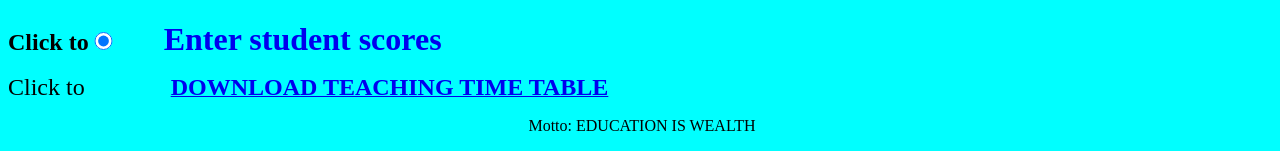
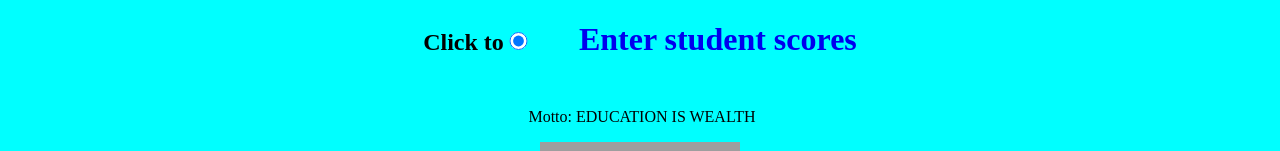
Before and after one commit to rwamucucuseedsecsch/rwamucucuseedsecsch.github.io, a plain HTML site: page onlineform.html in a window 1280 px wide. Shown: the part 1319-1470 px from the top of the page. Drawn offline with Linux system fonts and the light colour scheme; grey boxes are pictures that could not be loaded.

Commit message:
overwrite 2

```diff
--- a/onlineform.html
+++ b/onlineform.html
@@ -117,14 +117,11 @@ summaries. This modern system ensures data accuracy, saves valuable time for our
 educators, and provides the public and parents with transparent tracking of
 student performance. Thank you to our staff for driving innovation in our
 school!"</p>
-<p class="auto-style19"><strong><span class="auto-style18">Click to</span><span class="auto-style17"><input checked="checked" class="auto-style22" name="Radio2" style="height: 18px; width: 19px" type="radio" value="V1" />&nbsp;&nbsp;&nbsp;&nbsp;&nbsp; </span>
+<p class="auto-style5"><strong><span class="auto-style18">Click to</span><span class="auto-style17"><input checked="checked" class="auto-style22" name="Radio2" style="height: 18px; width: 19px" type="radio" value="V1" />&nbsp;&nbsp;&nbsp;&nbsp;&nbsp; </span>
 </strong>
 <a class="auto-style21" href="https://script.google.com/macros/s/AKfycbzFMJeEmJbYxKY5ls6NKAvvU8qKeWo9WFx5mgIUz7tM/dev">
 <span class="auto-style17"><strong>Enter student scores</strong></span></a></p>
-<p class="auto-style19"><span class="auto-style18">Click to&nbsp;&nbsp;&nbsp;&nbsp;&nbsp;&nbsp;&nbsp;&nbsp;&nbsp;&nbsp;&nbsp;&nbsp;
-</span>&nbsp;
-<a href="https://docs.google.com/spreadsheets/d/1fZaF3P3rQilCUNSOEGS945-tk5DpVhY4mb9n86eiTR0/edit?gid=0#gid=0">
-<span class="auto-style18"><strong>DOWNLOAD TEACHING TIME TABLE</strong></span></a></p>
+<p class="auto-style19">&nbsp;</p>
 <p class="auto-style5">&nbsp;Motto: EDUCATION IS WEALTH</p>
 <p class="auto-style5">
 <img alt="image" height="200" src="cropped_circle_image%20(8).png" width="200" /></p>
```
